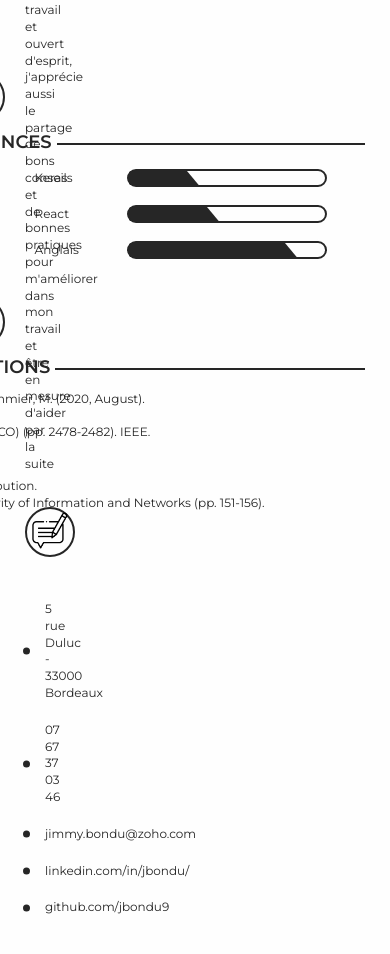
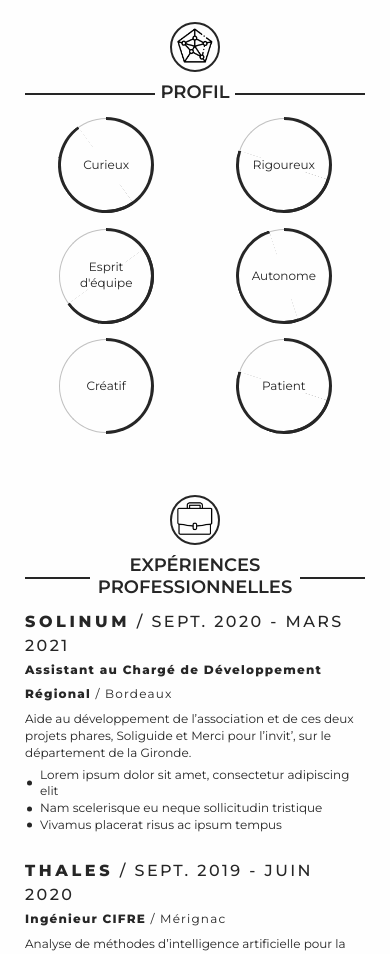
Before and after one commit to jbondu9/my-resume, a React (Create React App) app: page / in a window 390 px wide. Shown: the part 1020-1974 px from the top of the page. Built offline with nearby package versions, Linux system fonts and the light colour scheme; a web font is replaced by a local one.

Commit message:
improve animations and start responsive

```diff
--- a/src/App.css
+++ b/src/App.css
@@ -1,19 +1,14 @@
 .container {
-    max-width: 1100px;
     margin: 0 auto;
 }
 
 .left {
-    float: left;
-    width: calc(100% - 820px);
-    margin: 70px 0;
+    margin-top: 60px;
+    margin-bottom: 40px;
 }
 
 .right {
-    float: right;
-    /* position: relative; */
-    width: 820px;
-    margin: 70px 0;
+    margin-bottom: 60px;
 }
 
 /* .right::before {
@@ -24,5 +19,9 @@
     bottom: 0;
     width: 2px;
     height: 100%;
-    background-color: #262626;
+    background-color: var(--primary-color);
 } */
+
+/* @media only screen and (min-width: 1110px) {
+
+} */
--- a/src/components/Animation.js
+++ b/src/components/Animation.js
@@ -6,9 +6,7 @@ export default function useLazyAnimation(options) {
 
     React.useEffect(() => {
         const observer = new IntersectionObserver(([entry]) => {
-            if (entry.isIntersecting) {
-                setTriggerOnce(true);
-            }
+            setTriggerOnce(entry.isIntersecting);
         }, options);
 
         if (ref) {
@@ -21,7 +19,7 @@ export default function useLazyAnimation(options) {
             }
         };
 
-    }, [ref, options]);
+    }, [ref, triggerOnce, options]);
 
     return [setRef, triggerOnce];
 }
--- a/src/components/Contact.css
+++ b/src/components/Contact.css
@@ -26,6 +26,10 @@
     border-radius: 50%;
 }
 
+.contact__item:last-child {
+    margin-bottom: 5px;
+}
+
 .contact__item > a {
     color: inherit;
     text-decoration: none;
--- a/src/components/Contact.js
+++ b/src/components/Contact.js
@@ -15,10 +15,10 @@ export default function Contact(props) {
                     <a href={parseMail(mail)}>{mail}</a>
                 </li>
                 <li className="contact__item">
-                    <a href={parseLinkedin(linkedin)} target="_blank">{linkedin}</a>
+                    <a href={parseLinkedin(linkedin)} target="_blank" rel="noreferrer">{linkedin}</a>
                 </li>
                 <li className="contact__item">
-                    <a href={parseGit(github)} target="_blank">{github}</a>
+                    <a href={parseGit(github)} target="_blank" rel="noreferrer">{github}</a>
                 </li>
             </ul>
         </div>
--- a/src/components/ExperienceList.css
+++ b/src/components/ExperienceList.css
@@ -1,14 +1,15 @@
 .experience__card {
-    margin-left: 40px;
-    margin-bottom: 20px;
+    margin: 0 auto;
+    /* margin-left: 40px; */
+    margin-bottom: 25px;
 }
 
 .experience__card:last-child {
-    margin-bottom: 0;
+    margin-bottom: 10px;
 }
 
 .experience__title {
-    position: relative;
+    /* position: relative; */
     font-size: 16px;
     font-weight: 500;
     line-height: 2rem;
@@ -16,7 +17,7 @@
     text-transform: uppercase;
 }
 
-.experience__title::before {
+/* .experience__title::before {
     content: "";
     display: block;
     position: absolute;
@@ -28,7 +29,7 @@
     transform: translateY(-50%);
     border: 2px solid var(--primary-color);
     border-radius: 50%;
-}
+} */
 
 .experience__title > span {
     font-weight: 800;
@@ -43,3 +44,31 @@
 .experience__subtitle > span {
     font-weight: 800;
 }
+
+.experience__short {
+    margin: 5px 0;
+}
+
+.experience__long {
+    margin: 0;
+    padding: 0;
+    padding-left: 15px;
+    list-style: none;
+}
+
+.experience__long--item {
+    position: relative;
+}
+
+.experience__long--item::before {
+    position: absolute;
+    content: "";
+    width: 5px;
+    height: 5px;
+    top: 50%;
+    right: 100%;
+    margin-right: 8px;
+    background-color: var(--primary-color);
+    border-radius: 50%;
+    transform: translatey(-50%);
+}
--- a/src/components/ExperienceList.js
+++ b/src/components/ExperienceList.js
@@ -17,9 +17,9 @@ function ExperienceCard(props) {
             </div>
             {props.longDescription !== "" &&
                 <div className="experience__back">
-                    <div className="experience__long">
-                        {props.longDescription}
-                    </div>
+                    <ul className="experience__long">
+                        {parseLongDescription(props.longDescription)}
+                    </ul>
                 </div>
             }
         </div>
@@ -81,3 +81,22 @@ function parseDate(dateString) {
 
     return utcDate.toLocaleDateString("fr", options)
 }
+
+function parseLongDescription(longDescription) {
+    const longDescriptionArray = longDescription.split(".");
+
+    let list = [];
+
+    for (let i = 0; i < longDescriptionArray.length - 1; i++) {
+        list.push(
+            <li
+                className="experience__long--item"
+                key={i}
+            >
+                {longDescriptionArray[i]}
+            </li>
+        );
+    }
+
+    return list;
+}
--- a/src/components/PublicationList.css
+++ b/src/components/PublicationList.css
@@ -1,5 +1,10 @@
+.publication__list {
+    width: 95%;
+    margin: 0 auto;
+}
+
 .publication__card {
-    margin-left: 40px;
+    /* margin-left: 20px; */
     margin-bottom: 20px;
 }
 
@@ -11,7 +16,7 @@
     position: relative;
 }
 
-.publication__info::before {
+/* .publication__info::before {
     content: "";
     display: block;
     position: absolute;
@@ -19,9 +24,9 @@
     right: 100%;
     width: .25rem;
     height: .25rem;
-    margin: 0 22px;
+    margin: 0 12px;
     background-color: var(--primary-color);
     transform: translateY(-50%);
     border: 2px solid var(--primary-color);
     border-radius: 50%;
-}
+} */
--- a/src/components/Section.css
+++ b/src/components/Section.css
@@ -46,14 +46,15 @@
     font-size: 18px;
     font-weight: 600;
     line-height: 1.2em;
-    overflow: hidden;
     text-align: center;
     text-transform: uppercase;
+    overflow: hidden;
 }
 
 .section__title > span {
     position: relative;
     display: inline-block;
+    max-width: 200px;
 }
 
 .section__title > span::before, .section__title > span::after {
--- a/src/components/SkillGrid.css
+++ b/src/components/SkillGrid.css
@@ -2,54 +2,63 @@
     width: 90%;
     margin-left: auto;
     margin-right: auto;
-    display: grid;
+    /* display: grid;
     grid-template-columns: 1fr .88fr;
     grid-auto-rows: minmax(2rem, auto);
     gap: 1rem 10%;
+    overflow: hidden; */
 }
 
 .skill__elt {
-    display: flex;
+    /* display: flex;
     flex-wrap: wrap;
     justify-content: space-between;
     align-items: center;
-    line-height: 2rem;
+    line-height: 2rem; */
+    display: grid;
+    grid-template-columns: 1.5fr 2fr;
+    grid-auto-rows: minmax(2.5rem, auto);
+    column-gap: 10px;
+    align-items: center;
 }
 
 .skill__bar {
-    width: 200px;
-    height: 1.5rem;
+    position: relative;
+    max-width: 220px;
+    height: calc(1.5rem + 2px);
+    border: 1px solid var(--primary-color);
+    border-radius: 25px;
+    overflow: hidden;
+}
+
+.skill__bar::after {
+    position: absolute;
+    content: "";
+    top: -1px;
+    bottom: -1px;
+    left: -1px;
+    right: -1px;
     border: 2px solid var(--primary-color);
     border-radius: 25px;
-    box-shadow:
-        -2px 2px var(--secondary-color),
-        -2px -2px var(--secondary-color);
 }
 
 .skill__level {
     position: relative;
     height: 100%;
-    z-index: -1;
-    transform-origin: left center;
+    width: 100%;
+    background-color: var(--primary-color);
+    transform-origin: right center;
+    transform: translateX(-95%);
+    transition: 450ms ease;
 }
 
-.skill__level--start {
-    transform: scaleX(.1);
-}
-
-.skill__level--end {
-    transform: scaleX(1);
-    transition: 400ms ease;
-}
-
-.skill__level--end::after {
+.skill__level::after {
+    position: absolute;
     content: "";
-    position: relative;
+    top: 0;
     left: 100%;
-    top: 0;
     width: 0;
     height: 0;
-    display: block;
     border-right: 15px solid transparent;
-    border-bottom: 1.5rem solid var(--primary-color);
+    border-bottom: calc(1.5rem + 1px) solid var(--primary-color);
 }
--- a/src/components/SkillGrid.js
+++ b/src/components/SkillGrid.js
@@ -5,22 +5,21 @@ import "./SkillGrid.css";
 function SkillElt(props) {
     const delay = Math.floor(Math.random() * (200)).toString(10);
 
-    const level = {
-        backgroundColor: "var(--primary-color)",
-        width: props.skillLevel + "%",
+    const levelEnd = {
+        transform: `translateX(calc(${props.skillLevel - 92}% - 10px))`,
         transitionDelay: delay + "ms"
     };
 
-    const [setRef, triggerOnce] = useLazyAnimation({ threshold: 1 });
+    const [setRef, triggerOnce] = useLazyAnimation({ threshold: .8 });
 
     return (
         <div className="skill__elt" ref={setRef}>
             <div className="skill__name">{props.skillName}</div>
             <div className="skill__bar">
                 {!triggerOnce ?
-                    <div className="skill__level skill__level--start"></div>
+                    <div className="skill__level"></div>
                     :
-                    <div className="skill__level skill__level--end" style={level}></div>
+                    <div className="skill__level" style={levelEnd}></div>
                 }
             </div>
         </div>
--- a/src/components/SoftSkills.css
+++ b/src/components/SoftSkills.css
@@ -35,8 +35,9 @@
     border-left: 3px solid var(--primary-color);
     border-top: 3px solid var(--primary-color);
     border-radius: 8rem 0 0 8rem;
-    transform: translate(-100%, -50%);
+    transform: translate(-100%, -50%) rotate(10deg);
     transform-origin: right center;
+    transition: 460ms ease-in;
     z-index: 2;
 }
 
@@ -83,7 +84,10 @@
     border-top: 3px solid var(--primary-color);
     border-radius: 8rem 0 0 8rem;
     transform-origin: right center;
-    transform: rotate(-90deg);
     opacity: 0;
+    transform: rotate(-180deg);
+    transition-property: opacity, transform;
+    transition-duration: 100ms, 360ms;
+    transition-timing-function: ease-out, ease-out;
     z-index: 4;
 }
--- a/src/components/SoftSkills.js
+++ b/src/components/SoftSkills.js
@@ -3,21 +3,18 @@ import useLazyAnimation from "./Animation";
 import "./SoftSkills.css";
 
 function SoftSkillElt(props) {
+    const delay = Math.floor(Math.random() * (300));
     const rotationDeg = 180 * (1 - (props.softSkillLevel / 50));
-    const delay = Math.floor(Math.random() * (200));
 
     const circle = {
         transform: "translate(-100%, -50%) rotate(180deg)",
-        transitionDelay: delay + "ms",
-        transitionDuration: "250ms"
+        transitionDelay: delay.toString(10) + "ms"
     }
 
     const level = {
+        opacity: 1,
         transform: `rotate(${rotationDeg}deg)`,
-        opacity: 1,
-        transitionDelay: (250 + delay).toString(10) + "ms",
-        transitionProperty: "transform, opacity",
-        transitionDuration: "250ms, 0ms"
+        transitionDelay: (440 + delay).toString(10) + "ms",
     };
 
     const [setRef, triggerOnce] = useLazyAnimation({ threshold: 1 });
```
